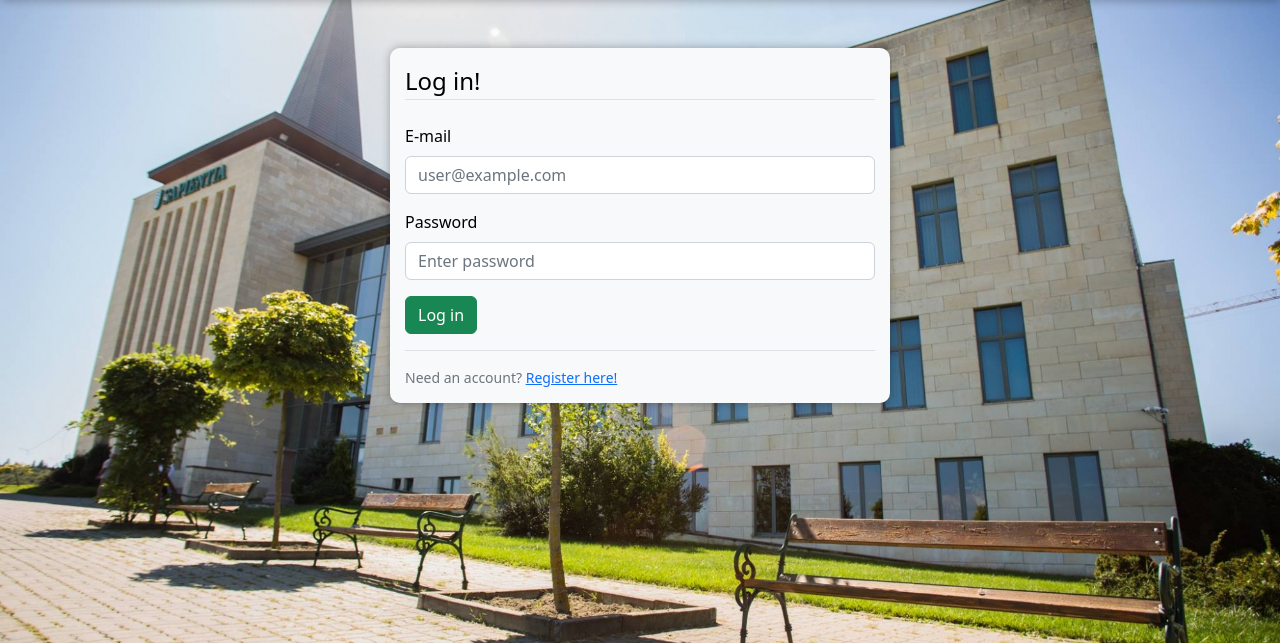
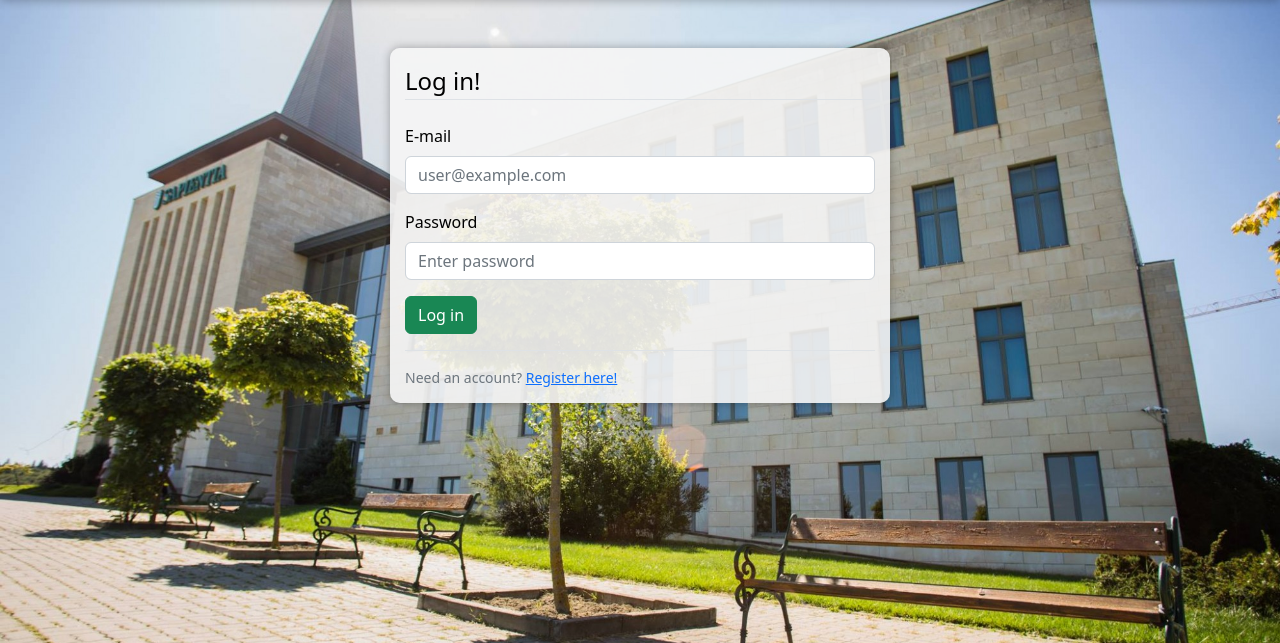
Before and after one commit to Csalex01/AttendanceManager, a Flask app: page /login in a window 1280 px wide. Shown: the part 76-719 px from the top of the page. Run offline with Flask 2, Linux system fonts and the light colour scheme; some libraries are stand-ins or nearby versions.

Commit message:
update panel in views

```diff
--- a/src/AttendanceManager/templates/auth/login.html
+++ b/src/AttendanceManager/templates/auth/login.html
@@ -3,7 +3,7 @@
 {% block title %} Login {% endblock title %}
 
 {% block content %}
-<fieldset class="form-group panel mt-3 bg-light">
+<fieldset class="form-group panel mt-3">
   <legend class="border-bottom mb-4">Log in!</legend>
 
   <form method="POST">
@@ -47,15 +47,12 @@
   .panel {
     margin: 0 auto;
     max-width: 500px;
-  }
+    background: rgba(245, 245, 245, 0.9);
+    padding: 15px;
+    border-radius: 10px;
 
-  fieldset {
-    padding: 15px;
-
-    -webkit-box-shadow: 0px 0px 10px 0px rgba(0, 0, 0, 0.95);
+    -webkit-box-shadow: 0px 0px 10px 0px rgba(0, 0, 0, 0.98);
     box-shadow: 0px 0px 10px 0px rgba(0, 0, 0, 0.3);
-
-    border-radius: 10px;
   }
 </style>
 {% endblock content %}
--- a/src/AttendanceManager/templates/general/contact.html
+++ b/src/AttendanceManager/templates/general/contact.html
@@ -39,7 +39,7 @@
     padding: 20px;
     border-radius: 20px;
 
-    -webkit-box-shadow: 0px 0px 10px 0px rgba(0, 0, 0, 1);
+    -webkit-box-shadow: 0px 0px 10px 0px rgba(0, 0, 0, 0.95);
     box-shadow: 0px 0px 10px 0px rgba(0, 0, 0, 0.3);
   }
   </style>
```
